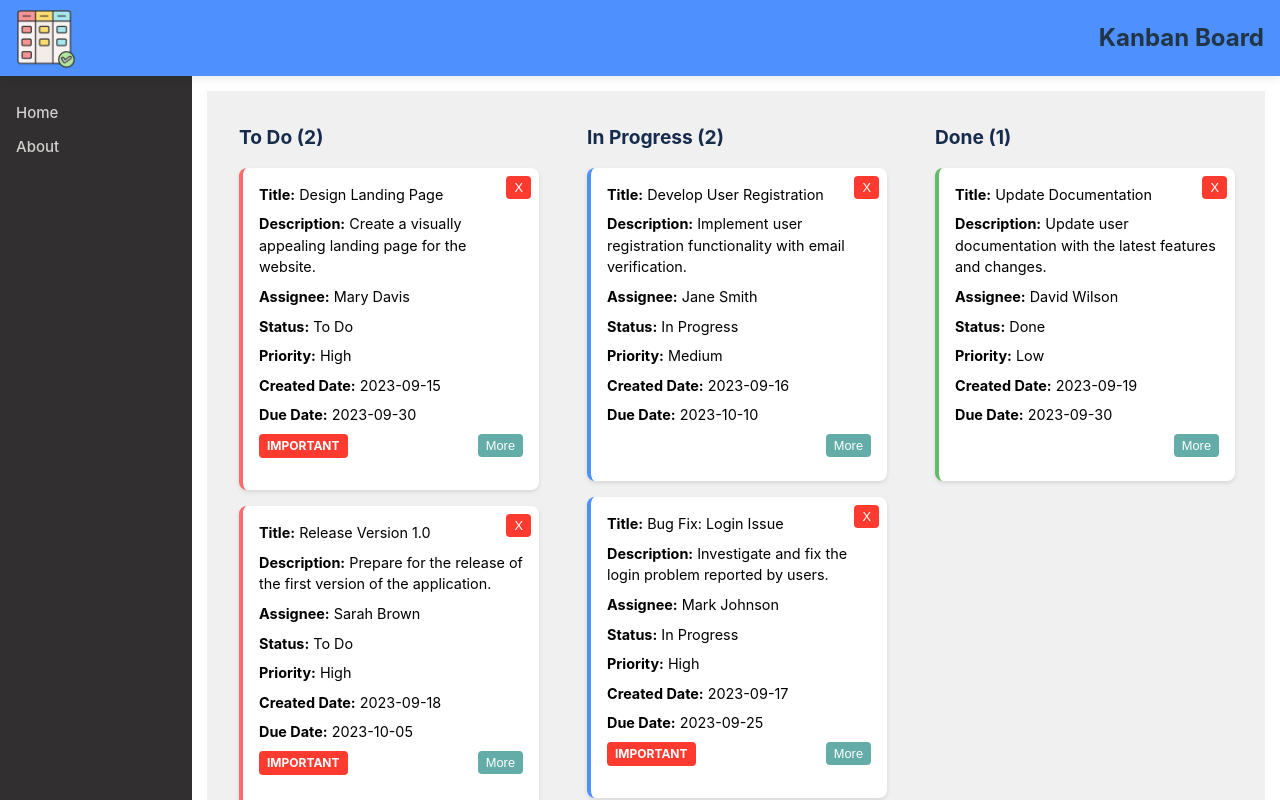
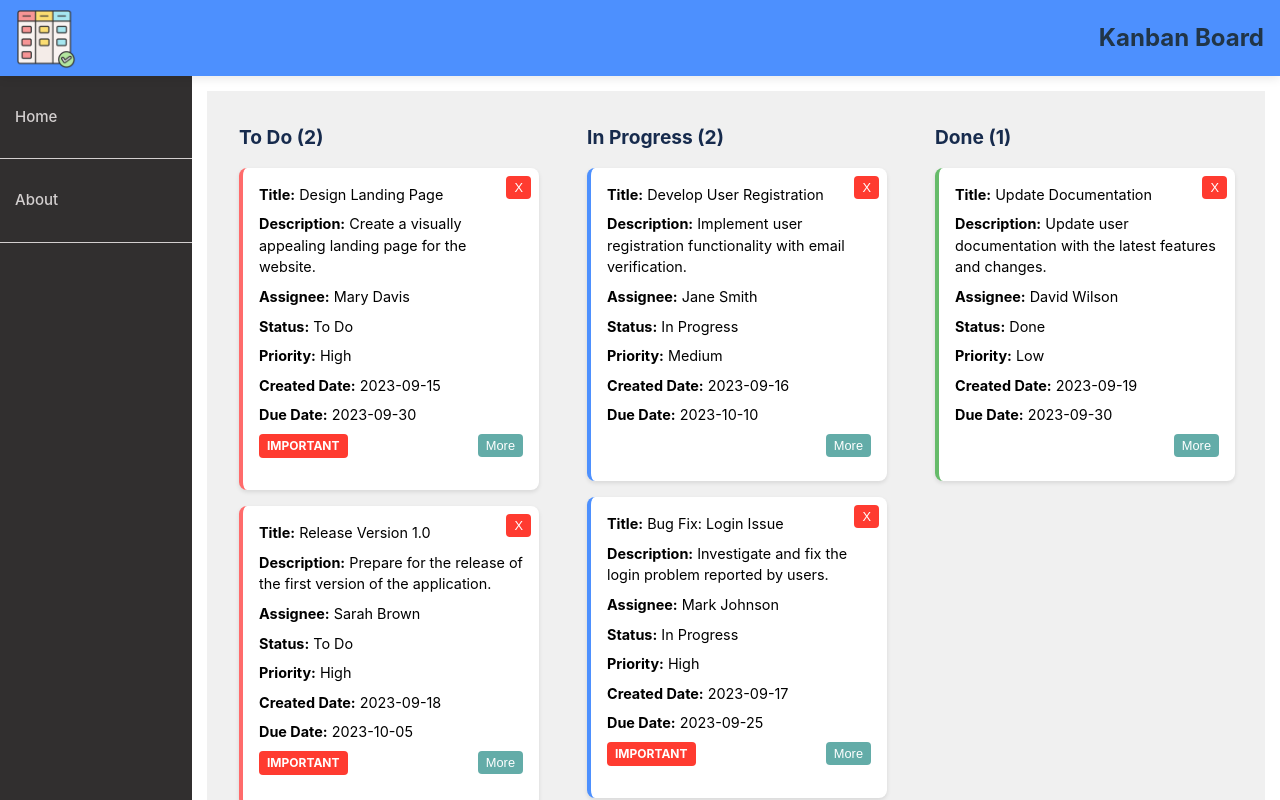
Before and after one commit to abussafilx/MiniProject_Kanban, a React (Vite) app: page / in a window 1280 px wide. Shown: the top 800 px of the page. Built offline with nearby package versions, Linux system fonts and the light colour scheme.

Commit message:
sidebar menu item styles change

```diff
--- a/src/assets/styles/App.css
+++ b/src/assets/styles/App.css
@@ -2,16 +2,16 @@
   width: 15%;
   height: 100%;
   position: fixed;
-  padding: 20px 0 20px 0;
   background-color: #312f2f;
 }
 
 .sidebar a {
-  padding: 6px 8px 6px 16px;
+  padding: 2em 1em;
   text-decoration: none;
   font-size: 15px;
   color: #d3cfcf;
   display: block;
+  border-bottom: 1px solid;
 }
 
 .sidebar a:hover {
```
